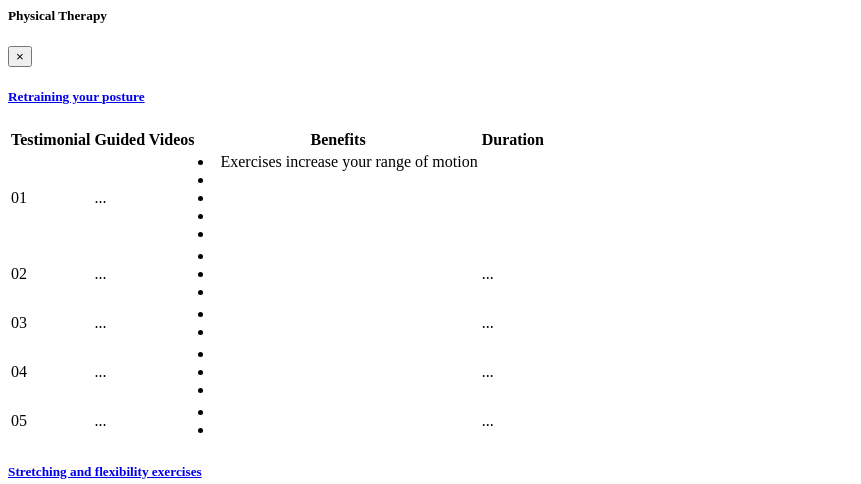
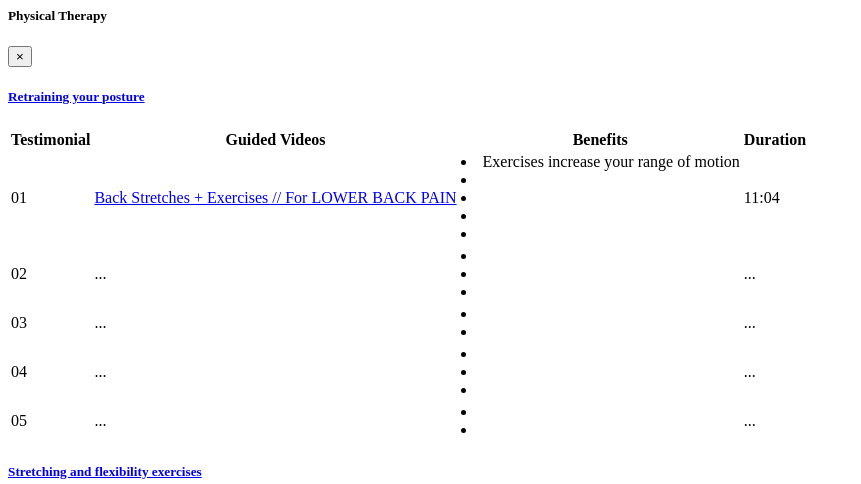
Before and after one commit to charmikadi/finetic, a Flask app: template templates/nonsurgicaltreatments.html in a window 1280 px wide. Shown: the top 484 px of the page, without its empty margins (0-861 px from the left). Run offline with Flask 2, Linux system fonts and the light colour scheme; the template is opened without the code that fills it, so the values that code supplies are empty.

Commit message:
Update nonsurgicaltreatments.html
@charmikadi , I added a link to a video I found for stretches+exercises, but since I didn't want to download all your files (it didn't make sense to me), I'm not sure exactly how it looks with the table borders. Can you check it out just to be sure?
@KennethWest Do you think we're allowed to use someone else's video without...citing?

```diff
--- a/templates/nonsurgicaltreatments.html
+++ b/templates/nonsurgicaltreatments.html
@@ -28,14 +28,14 @@
 
                             <tr>
                                 <td>01</td>
-                                <td>...</td>
+                                <td> <a href="https://www.youtube.com/watch?v=U3DParHgSMc"> Back Stretches + Exercises // For LOWER BACK PAIN</a> </td>
                                 <td><li>Exercises increase your range of motion</li>
                                    <li></li>
                                    <li></li>
                                    <li></li>
                                    <li></li>
                                    </td>
-                                <td></td>
+                                <td> 11:04 </td>
                             </tr>
                             <tr>
                                <td>02</td>
```
